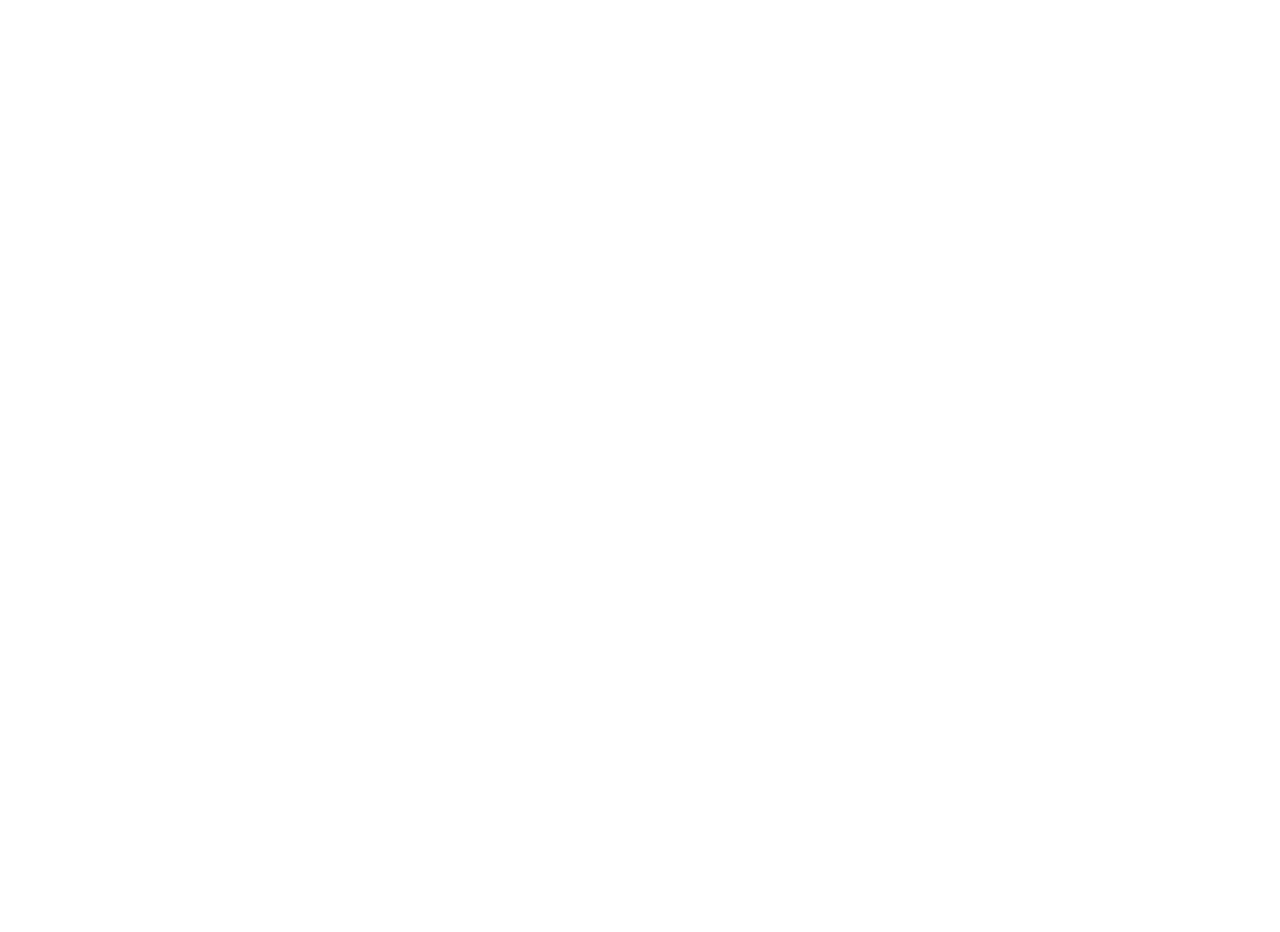
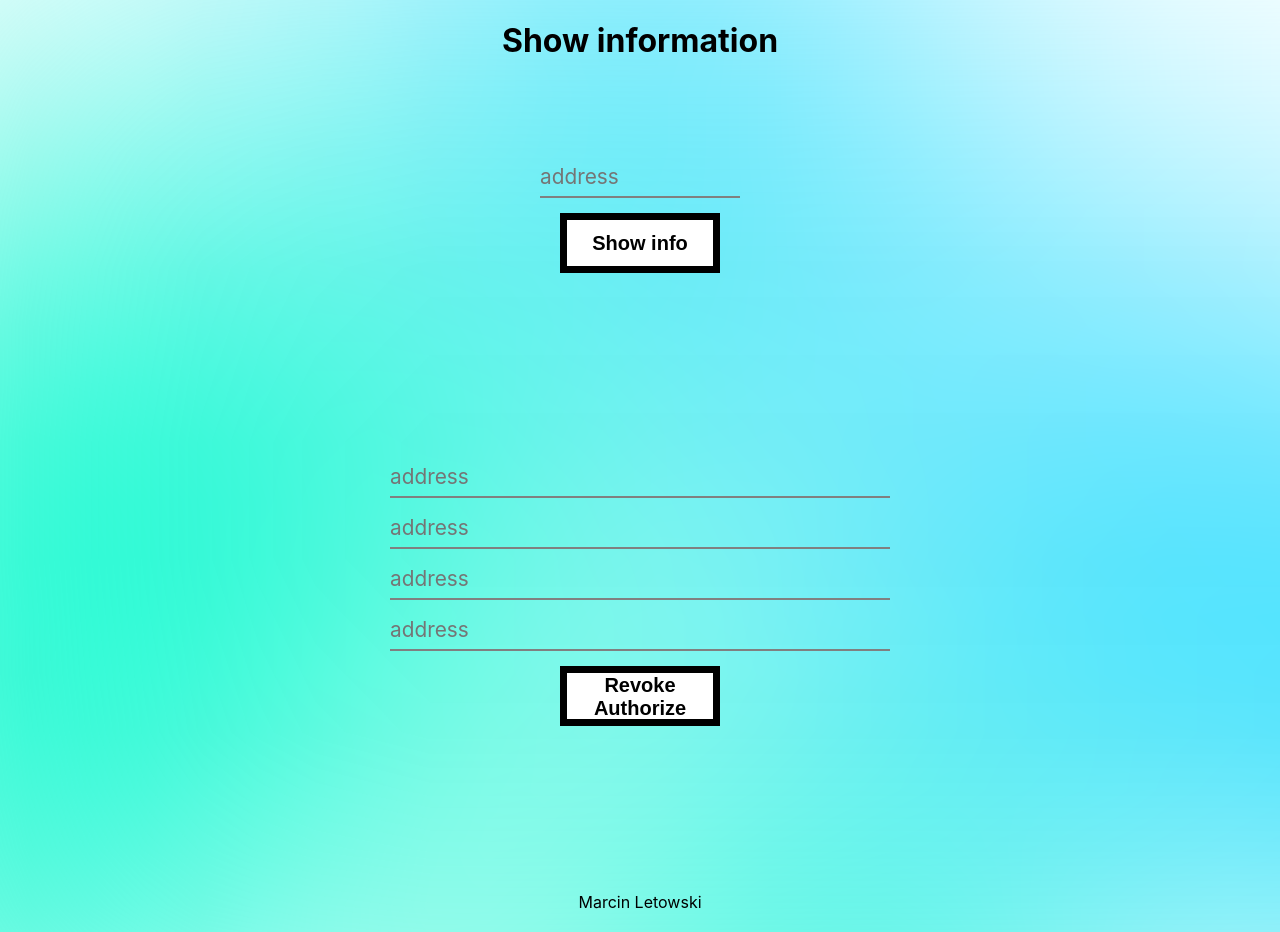
Before and after one commit to Xardesso/DAPP-identity-management, a React (Create React App) app in the folder identity-management-react/: page /info in a window 1280 px wide. Before the commit this address had no page. Before the commit the page ends 800 px from the top, so only its background shows below. Built offline with nearby package versions, Linux system fonts and the light colour scheme.

Commit message:
final look

```diff
--- a/identity-management-react/src/App.js
+++ b/identity-management-react/src/App.js
@@ -2,6 +2,7 @@
 import { BrowserRouter, Routes, Route } from "react-router-dom";
 import Main from "./pages/Main";
 import Authorize from "./pages/Authorize";
+import Info from "./pages/Info";
 
 export default function App() {
   return (
@@ -10,6 +11,7 @@
         <Routes>
           <Route path="/" element={<Main />} />
           <Route path="/authorize" element={<Authorize />} />
+          <Route path="/info" element={<Info />} />
         </Routes>
       </BrowserRouter>
     </div>
--- /dev/null
+++ b/identity-management-react/src/pages/Info.js
@@ -0,0 +1,63 @@
+import React, { useState } from "react";
+import "./style.css";
+export default function Info({ signer }) {
+  const [ad, setad] = useState();
+
+  async function a() {
+    console.log("aaaa");
+  }
+
+  return (
+    <div
+      className="main"
+      style={{
+        display: "flex",
+        flexDirection: "column",
+        alignItems: "center",
+      }}
+    >
+      <div
+        style={{
+          height: "97px",
+          width: "500px",
+          textAlign: "center",
+        }}
+      >
+        <h1>Show information</h1>
+      </div>
+      <form
+        onSubmit={a}
+        style={{
+          textAlign: "center",
+          width: "200px",
+          height: "200px",
+          marginTop: "60px",
+        }}
+      >
+        <input placeholder="address" onChange={(e) => setad(e.target.value)} />
+        <button type="submit" style={{ marginTop: "10px" }}>
+          Show info
+        </button>
+      </form>
+      <div
+        style={{
+          height: "97px",
+          width: "500px",
+          textAlign: "center",
+          marginTop: "100px",
+          marginBottom: "338px",
+        }}
+      >
+        <input placeholder="address" disabled />
+        <input placeholder="address" disabled />
+        <input placeholder="address" disabled />
+        <input placeholder="address" disabled />
+        <button style={{ marginTop: "10px" }}>Revoke Authorize </button>
+      </div>
+
+      <footer style={{ textAlign: "center", marginBottom: "20px" }}>
+        Marcin Letowski
+      </footer>
+    </div>
+  );
+}
```
